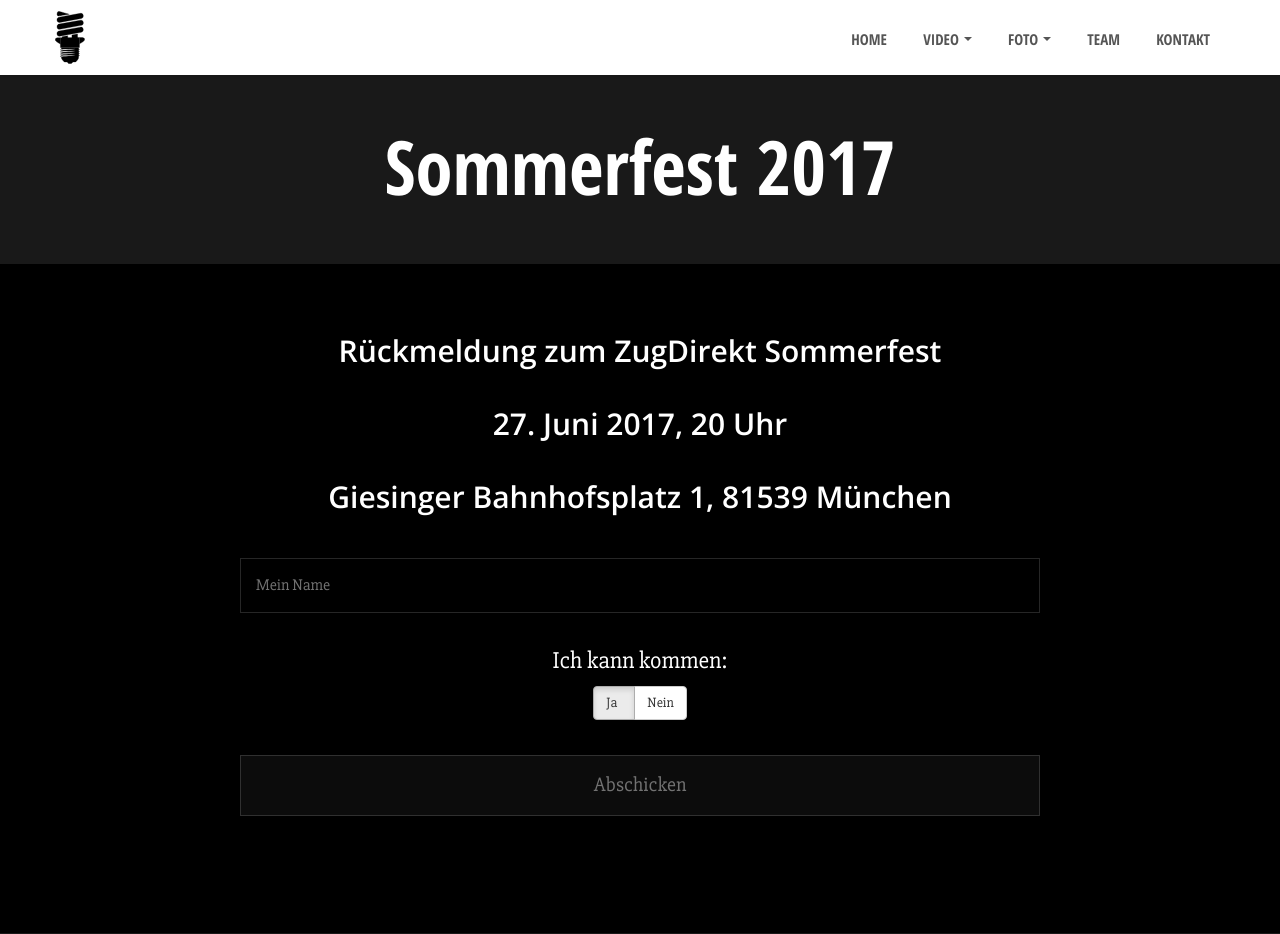
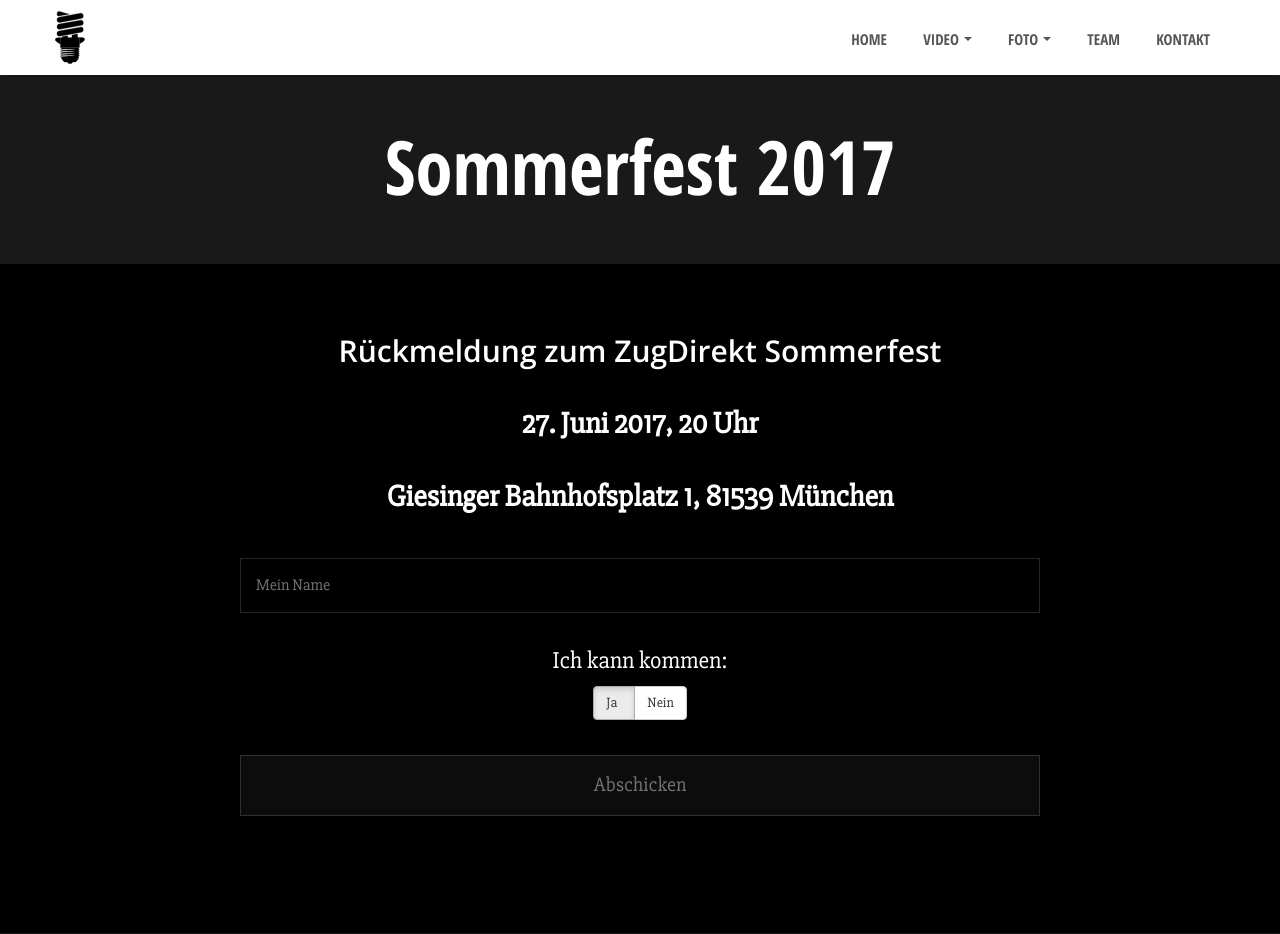
Before and after one commit to dominikjohn/ZugDirekt, a PHP site: page /sommerfest.php in a window 1280 px wide. Shown: the top 934 px of the page. Run offline with PHP 8.4, Linux system fonts and the light colour scheme.

Commit message:
Update sommerfest.php

```diff
--- a/sommerfest.php
+++ b/sommerfest.php
@@ -29,8 +29,8 @@
 
         <!-- Header -->
         <h1 class="header semibold white title">Rückmeldung zum ZugDirekt Sommerfest</h1>
-	<h2 class="semibold white title">27. Juni 2017, 20 Uhr</h4>
-	<h2 class="semibold white title">Giesinger Bahnhofsplatz 1, 81539 München</h4>
+	<h2 class="semibold white">27. Juni 2017, 20 Uhr</h2>
+	<h2 class="semibold white">Giesinger Bahnhofsplatz 1, 81539 München</h2>
         <!-- Description -->
         <h4 class="h-desc white contact-text"></h4>
 
```
